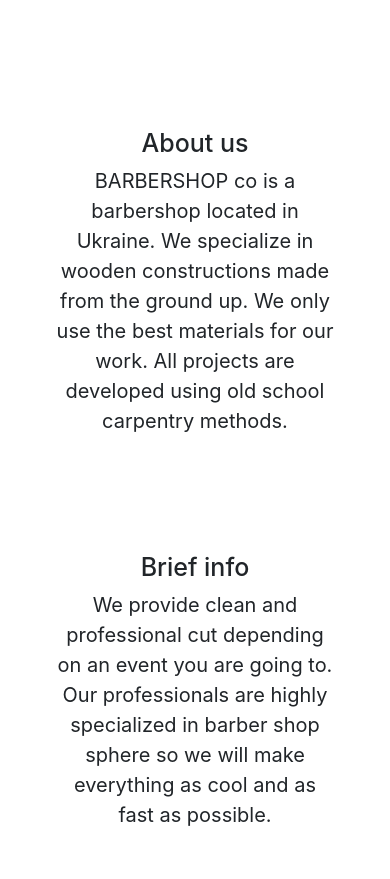
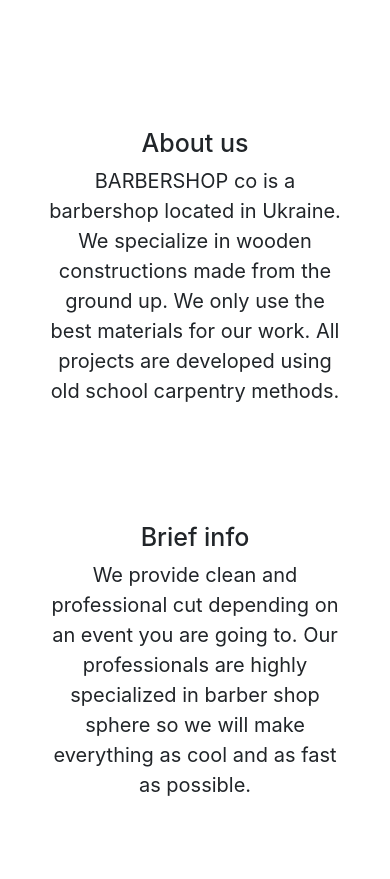
Before and after one commit to maks-hayduk/lading-page, a website: page index.html in a window 390 px wide. Shown: the part 846-1725 px from the top of the page. Drawn offline with nearby package versions, Linux system fonts and the light colour scheme.

Commit message:
Cleaned code, improved responsive UI & animations

```diff
--- a/index.js
+++ b/index.js
@@ -33,7 +33,7 @@ $(window).scroll(() => {
 
     $('#first-info').animate({
       opacity: 1,
-      left: '100px'
+      right: '0px'
     }, 2000);
 
     $('#col-img-1').animate({
@@ -43,7 +43,7 @@ $(window).scroll(() => {
     setTimeout(() => {
       $('#second-info').animate({
         opacity: 1,
-        left: '-100px'
+        left: '0px'
       }, 2000);
 
       $('#col-img-2').animate({
--- a/style.css
+++ b/style.css
@@ -71,8 +71,9 @@
 #first-info {
   width: 70%;
   max-width: 500px;
-  margin-right: 100px;
   opacity: 0;
+  position: relative;
+  right: 100px;
 }
 
 #col-img-2 {
@@ -86,8 +87,9 @@
 #second-info {
   width: 70%;
   max-width: 500px;
-  margin-left: 100px;
   opacity: 0;
+  position: relative;
+  left: 100px;
 }
 
 #cuts-prices {
@@ -154,12 +156,12 @@
 }
 
 @media screen and (max-width: 500px) {
-  .card-title {
+  .site-title {
     font-size: 30px;
   }
 
-  #general-info-block {
-    width: 80%;
+  #general-info-block, #cuts-prices {
+    width: 90%;
   }
 
   .col-7 {
```
Also changed, not shown: index.html (+0 -18 lines).
